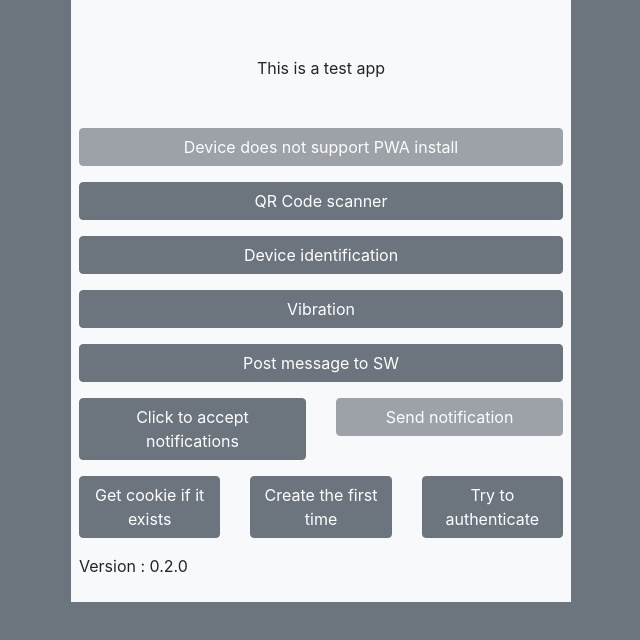
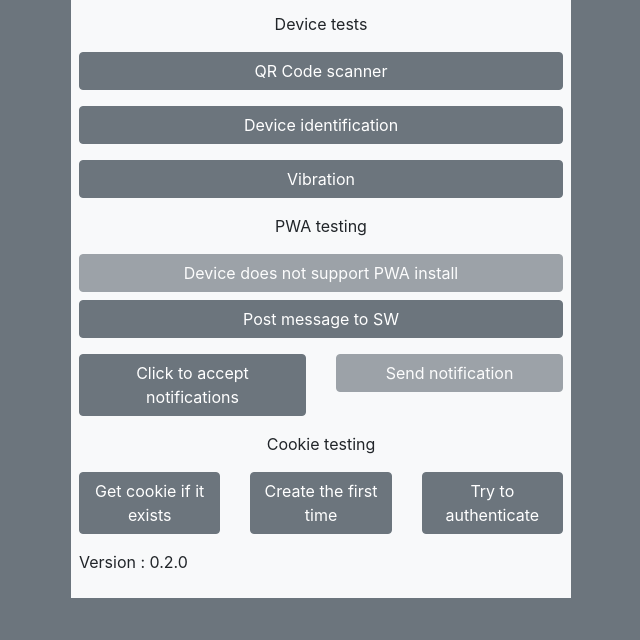
Before and after one commit to CharlyPoppins/react-tests, a React (Create React App) app: page / in a window 1280 px wide. Shown: the top 640 px of the page, without its empty margins (319-959 px from the left). Built offline with nearby package versions, Linux system fonts and the light colour scheme.

Commit message:
💄 add titles

```diff
--- a/src/components/Home.js
+++ b/src/components/Home.js
@@ -51,11 +51,7 @@ const Home = () => {
 
   return (
     <div>
-      <p className="my-5 text-center">This is a test app</p>
-
-      <p className="my-3">
-        <InstallButton />
-      </p>
+      <p className="my-1 text-center">Device tests</p>
 
       <p className="my-3">
         <Button
@@ -84,7 +80,10 @@ const Home = () => {
         </Button>
       </p>
 
+      <p className="my-1 text-center">PWA testing</p>
+
       <p className="my-3">
+        <InstallButton />
         <Button
           className="btn-block btn-secondary"
           onClick={() => {
@@ -99,6 +98,8 @@ const Home = () => {
 
       <Notifications />
 
+      <p className="my-1 text-center">Cookie testing</p>
+
       <Cookie />
 
       <p className="my-3">{`Version : ${version}`}</p>
```
